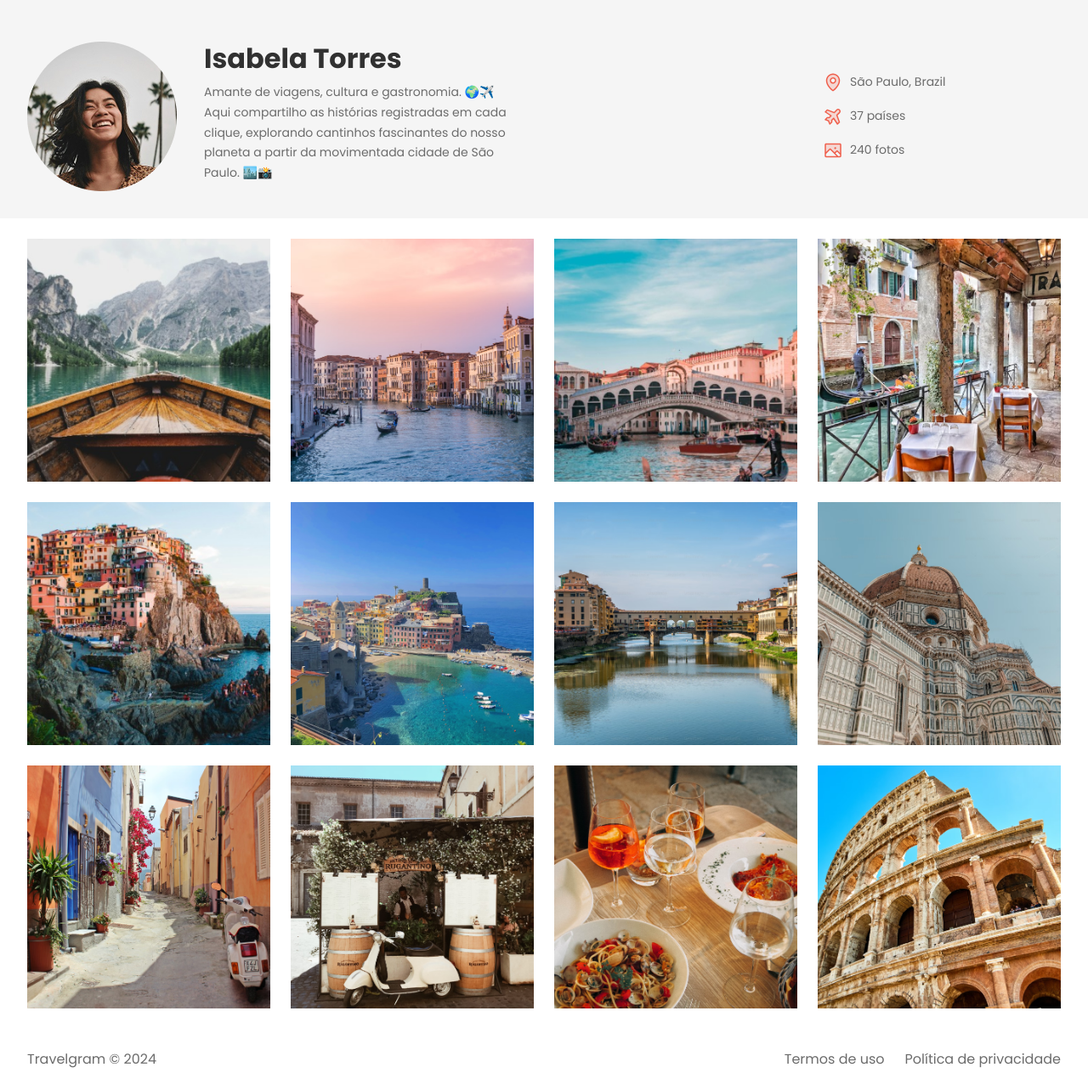
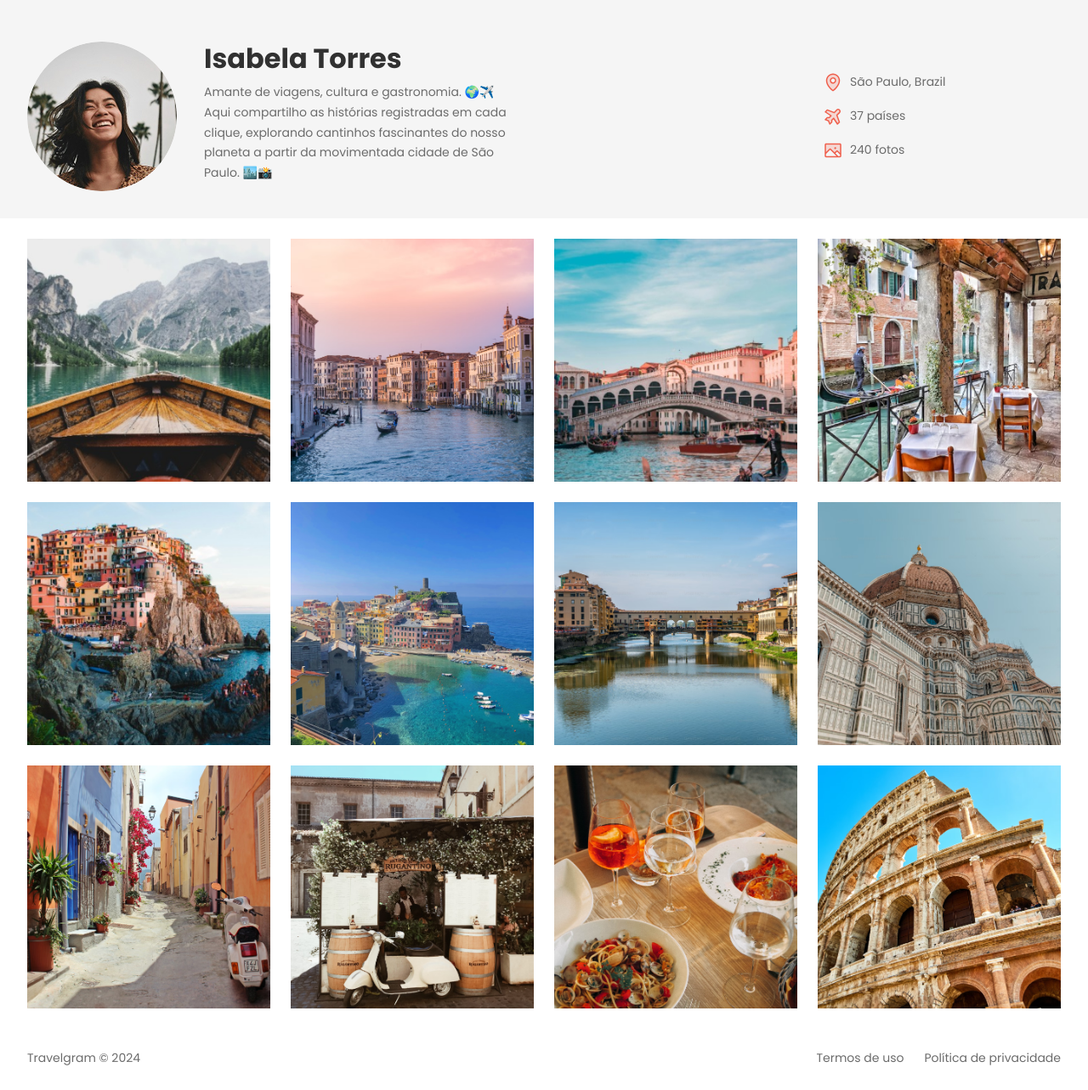
Before and after one commit to IGdotnet/Projeto-Travelgram, a plain HTML site: page index.html in a window 1280 px wide. Shown: the part 79-1362 px from the top of the page at 85% size. Drawn offline with Linux system fonts and the light colour scheme; a web font is replaced by a local one.

Commit message:
final project

```diff
--- a/styles/footer.css
+++ b/styles/footer.css
@@ -2,6 +2,8 @@ footer {
     display: flex;
     gap: 24px;
     padding-block: 24px;
+
+    font: 14px/150% var(--font-family);
 }
 
 footer span:nth-child(1) { /*Estamos definindo que estamos buscando um span, mas se fosse um link o primeiro filho, isso já nãod aria certo*/
--- a/styles/header.css
+++ b/styles/header.css
@@ -17,6 +17,13 @@ header .container {
 header #profile {
     display: flex;
     gap: 32px;
+}
+
+header #profile img {
+    width: 176px;
+    height: 176px;
+    object-fit: cover;
+    border-radius: 50%;
 }
 
 header #profile > div {
```
